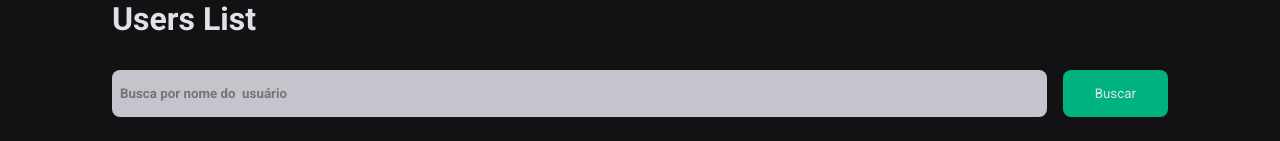
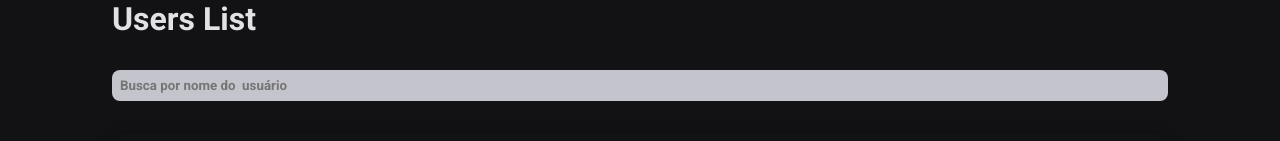
Before and after one commit to rafelis1997/eleven-dragons-code-challenge, a Next.js app: page / in a window 1280 px wide. Shown: the part 198-339 px from the top of the page. Built offline with nearby package versions, Linux system fonts and the light colour scheme; no server answers.

Commit message:
remove search button

```diff
--- a/src/pages/index.tsx
+++ b/src/pages/index.tsx
@@ -21,11 +21,9 @@ export default function Home({ users } : HomeProps) {
 
   useEffect(()=>{
     setUserList(users)
-  },[])
+  }, [users])
 
   let filteredUser = search.length > 0 ? usersList.filter(user => user.name.toLowerCase().includes(search)) : []
-
-
 
   return (
     <>
@@ -38,7 +36,6 @@ export default function Home({ users } : HomeProps) {
 
         <SearchBar>
           <input type="text" placeholder="Busca por nome do  usuário" onChange={(e) => setSearch(e.currentTarget.value)}/>
-          <button type='submit'>Buscar</button>
         </SearchBar>
 
         <UsersList>
```
